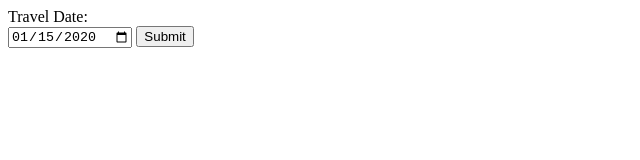
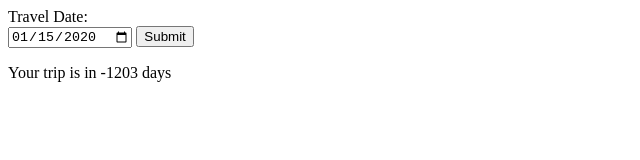
Before and after one commit to kayepoblete/WB3-exercises, a plain HTML site: page Dates/DateScripts/count_days.html in a window 1280 px wide. Both pictures are taken after typing "2020-01-15" into the empty fields and a click on the button "Submit". Shown: the whole page, without its empty margins (0-640 px from the left). Drawn offline with Linux system fonts and the light colour scheme.

Commit message:
Update count_days.html
Update count_days.html

```diff
--- a/Dates/DateScripts/count_days.html
+++ b/Dates/DateScripts/count_days.html
@@ -14,7 +14,20 @@
     <p id="displayDays"></p>
 
     <script>
+        function countDays(){
+            let inputDate = new Date(document.getElementById("inputDate").value);
+            let currentDate = new Date();
+            let tripDate = new Date(`${inputDate.getMonth()+1}/${inputDate.getDate()+1}/${inputDate.getFullYear()}`);
 
+            let msec_per_day = 1000 * 60 * 60 * 24;
+
+            let elapsedMilliseconds = tripDate.getTime() - currentDate.getTime();
+
+            let dayDiff = elapsedMilliseconds / msec_per_day;
+
+            let numDays = Math.ceil(dayDiff);
+            document.getElementById("displayDays").innerHTML = `Your trip is in ${numDays} days`;
+        }
     </script>
 </body>
 </html>
```
